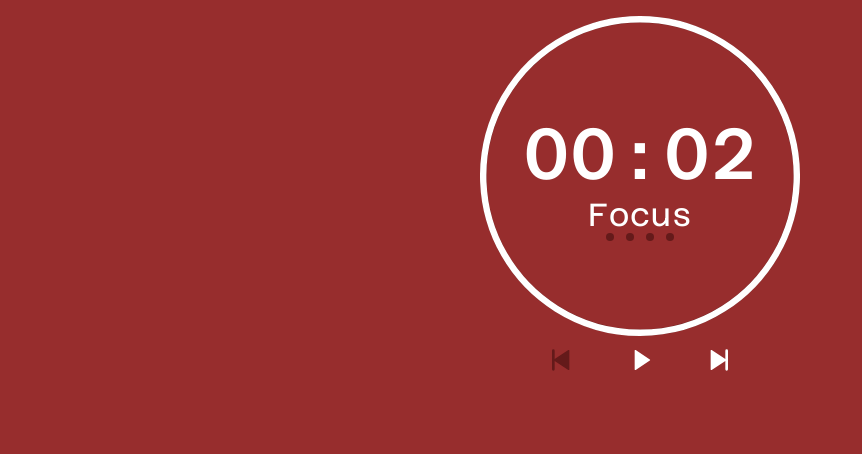
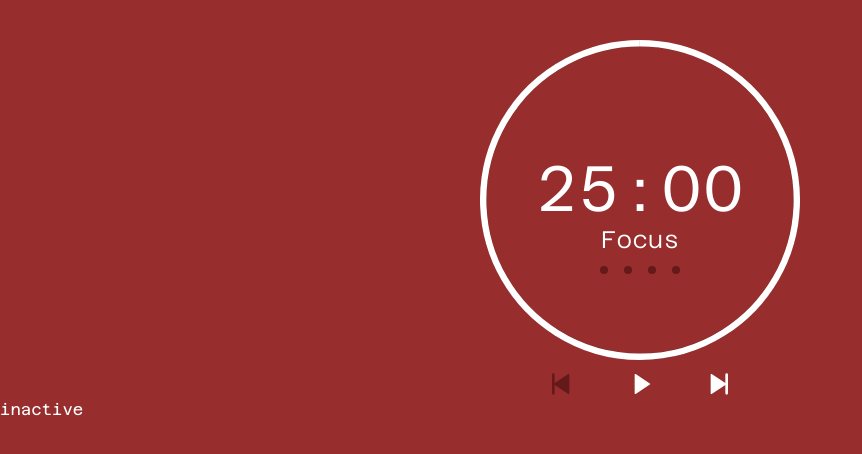
Before and after one commit to vupdivup/morp, a React (Vite) app: page / in a window 1280 px wide. Shown: the top 454 px of the page, without its empty margins (0-862 px from the left). Built offline with nearby package versions, Linux system fonts and the light colour scheme.

Commit message:
add spacebar controls

```diff
--- a/src/components/Timer.jsx
+++ b/src/components/Timer.jsx
@@ -15,7 +15,7 @@ export function TimerWrapper() {
     const presets = [
         {
             name: "Focus",
-            duration: 2,
+            duration: 25 * 60,
             drawProgress: true,
             color1: "#972d2d",
             color2: "#641a1a"
@@ -59,6 +59,13 @@ export function TimerWrapper() {
         }
     });
 
+    useEffect(() => {
+        window.addEventListener("keydown", handleKeydown);
+        return () => {
+            window.removeEventListener("keydown", handleKeydown);
+        }
+    });
+
     const theme = { color1: preset.color1, color2: preset.color2 };
 
     document.body.style.backgroundColor = theme.color1;
@@ -88,8 +95,17 @@ export function TimerWrapper() {
     function handleMessage(e) {
         const newTime = time - 1;
 
-        if (newTime === 0) shiftPreset(1);
-        else setTime(time => newTime);
+        if (newTime === 0) {
+            shiftPreset(1);
+        }
+        else { setTime(time - 1); };
+    }
+
+    function handleKeydown(e) {
+        if (e.code !== "Space") return;
+
+        if (state === "active") { pause(); }
+        else { start(); }
     }
 
     return (
@@ -97,7 +113,7 @@ export function TimerWrapper() {
             <div className="timer">
                 <div className="timer-face">
                     <Digits time={time} />
-                    <div className="presetName">
+                    <div className="preset-name">
                         {preset.name}
                     </div>
                     <ProgressBar
@@ -116,6 +132,7 @@ export function TimerWrapper() {
                     handleSkipForward={() => shiftPreset(1)}
                 />
             </div>
+            {state}
         </ThemeContext.Provider>
     )
 }
--- a/src/styles/style.css
+++ b/src/styles/style.css
@@ -9,13 +9,15 @@
 }
 
 body {
-    transition: background-color .25s;
+    margin: 0;
+    padding: 0;
 }
 
 .timer {
     display: flex;
     flex-direction: column;
     align-items: center;
+    padding-top: 32px;
 }
 
 .timer-face {
@@ -31,16 +33,17 @@ body {
 
 .digits {
     font-family: Azeret Mono;
-    font-weight: 500;
-    font-size: 72px;
+    font-weight: 300;
+    font-size: 4rem;
     transform: translateZ(0);
     text-align: center;
     position: relative;
+    margin-top: 24px;
 }
 
-.presetName {
-    font-size: 32px;
-    font-weight: 400;
+.preset-name {
+    font-size: 1.5rem;
+    font-weight: 300;
 }
 
 .ring {
@@ -52,7 +55,7 @@ body {
 }
 
 path {
-    stroke-linecap: round;
+    stroke-linecap: butt;
     stroke: white;
     fill: none;
 }
@@ -64,7 +67,8 @@ path {
 .progress-bar {
     display: flex;
     flex-direction: row;
-    gap: 12px;
+    gap: 16px;
+    margin-top: 12px;
 }
 
 .progress-dot {
```
